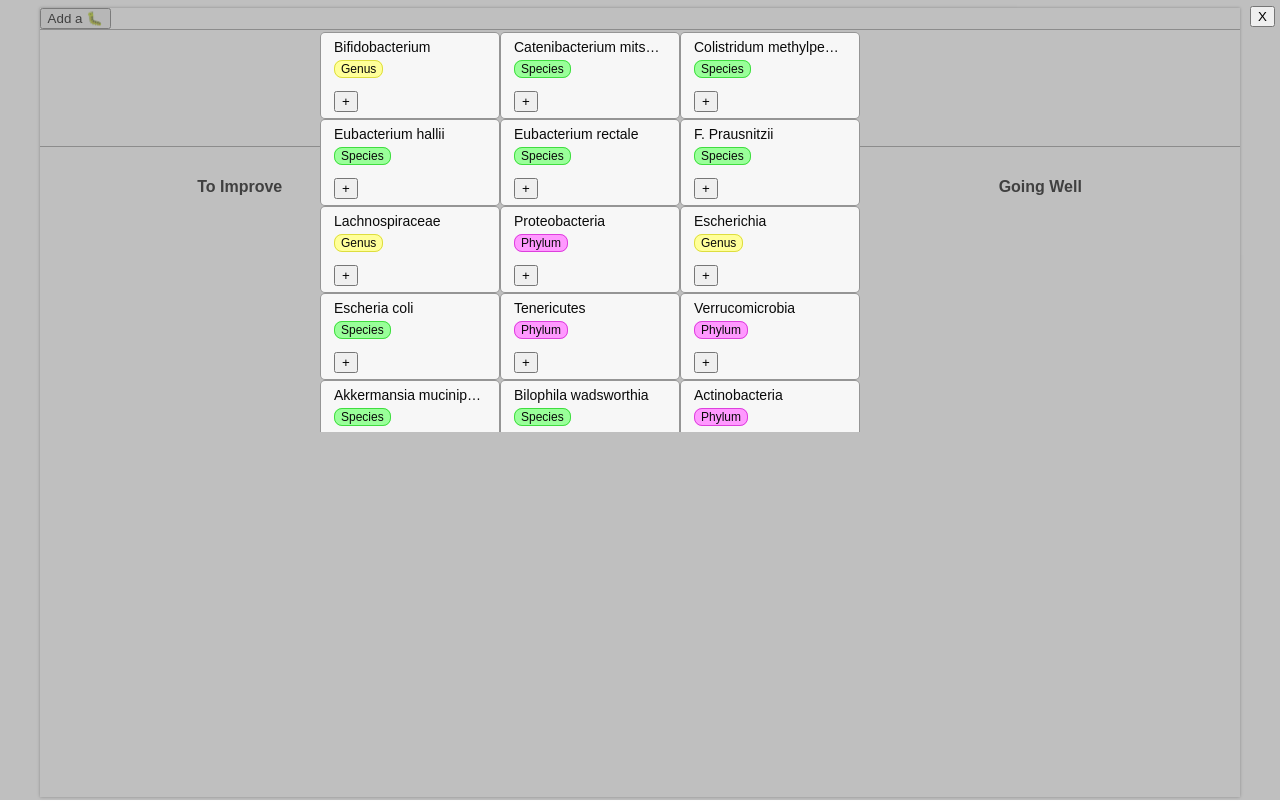
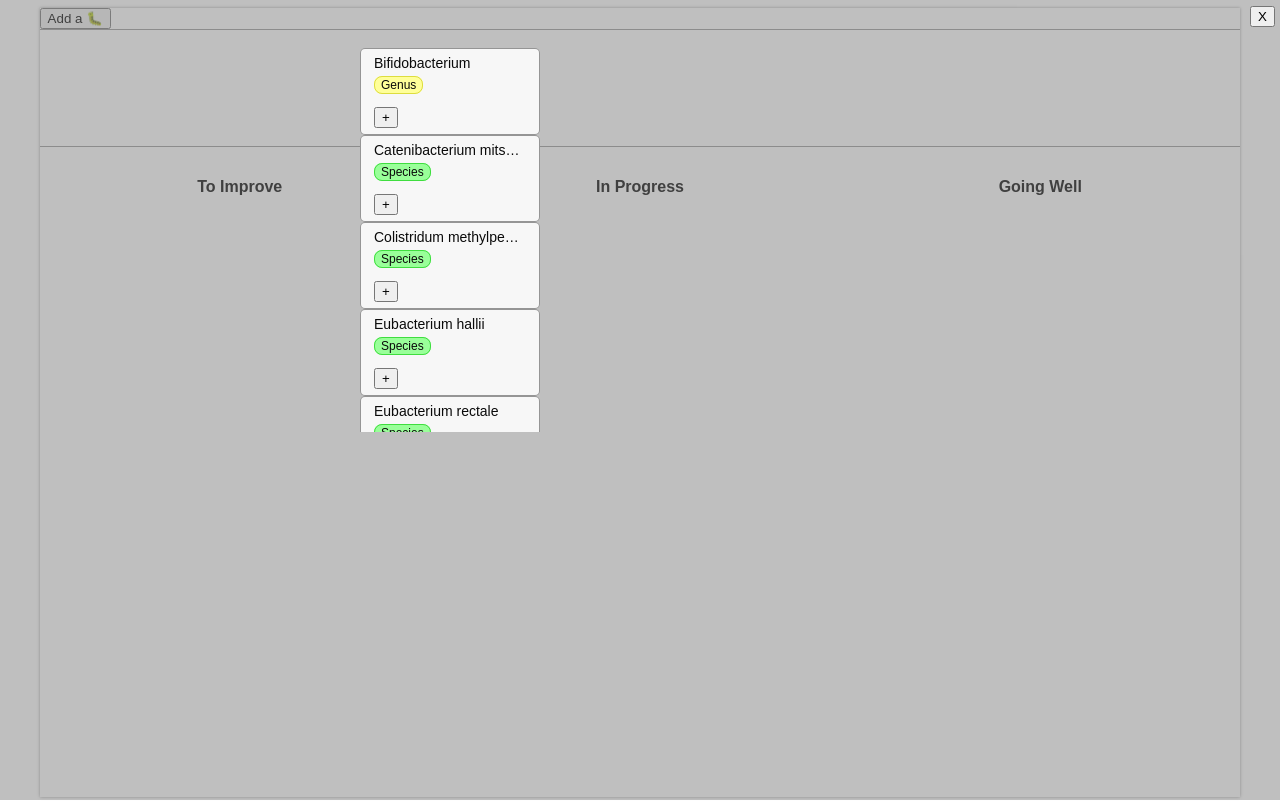
Before and after one commit to alex-j-garcia/probiotic-playbook, a React (Create React App) app: page / in a window 1280 px wide. Both pictures are taken after a click on the button "Add a 🐛". Built offline with nearby package versions, Linux system fonts and the light colour scheme; the HTML template or start-up script is replaced by a standard one.

Commit message:
Display BugDetails modal on card click

```diff
--- a/src/App.js
+++ b/src/App.js
@@ -1,6 +1,5 @@
 import { StateContextProvider } from './common/hooks/useGlobalState';
 import Overlay from './common/components/Overlay';
-import BugModal from './components/BugModal/BugModal';
 import Dashboard from './components/Dashboard/Dashboard';
 import './App.css';
 
--- a/src/common/components/Modal.js
+++ b/src/common/components/Modal.js
@@ -1,6 +1,31 @@
-export default function Modal({ children, }) {
+import { useGlobalState } from '../hooks/useGlobalState';
+import BugCardList from '../../components/BugCardList/BugCardList';
+import BugDetails from '../../components/BugDetails/BugDetails';
+
+export default function Modal() {
+  const [{ modalContent, }] = useGlobalState();
+  const Component = OverlayComponents[modalContent];
+
   return (
     <div className='Modal'>
-      <div className='Modal-content'>{children}</div>
+      <div className='Modal-content'>
+        <Component />
+      </div>
     </div>);
 }
+
+const OverlayComponents = {
+  bugCardList: BugCardList,
+  bugDetails: BugDetails,
+};
+
+// The Overlay displays a modal, but the modal is what dictates what the content will be
+
+// The Overlay has to render a certain type of modal:
+  // either the bug modal, or the bug details modal.
+  // first, I should create a common modal component. [√]
+  // The bugCard should have a handler that sets the content of the modal to the bug details.
+  // Anytime a bugCard is clicked on, it should display the bug details modal
+    // that means it has to trigger the overlay
+    // the modal has to render the bug details component
+    // the bug details component's body has to have the expected content
--- a/src/common/components/Overlay.js
+++ b/src/common/components/Overlay.js
@@ -1,29 +1,19 @@
 import { useGlobalState } from '../hooks/useGlobalState';
-import BugModal from '../../components/BugModal/BugModal';
+import Modal from './Modal';
 import Header from './Header';
 import Button from './Button';
 
-export default function Overlay({ children }) {
-  const [{ modalIsVisible, overlayChild, }, { hideOverlay }] = useGlobalState();
-  const Component = OverlayComponents[overlayChild];
+export default function Overlay() {
+  const [{ overlayIsVisible, }, { hideOverlay, }] = useGlobalState();
 
-  if (!modalIsVisible) return null;
+  if (!overlayIsVisible) return null;
 
   return (
     <div className='Overlay'>
       <Header>
         <Button handleClick={hideOverlay}>X</Button>
       </Header>
-      <Component />
+      <Modal />
     </div>
   );
 }
-
-const OverlayComponents = {
-  bugModal: BugModal,
-  bugCard: {},
-};
-
-// The Overlay has to render a certain type of modal:
-  // either the bug modal, or the card details modal.
-  // first, I should create a common modal component.
--- a/src/common/hooks/useGlobalState.js
+++ b/src/common/hooks/useGlobalState.js
@@ -18,12 +18,12 @@ const reducer = function (state, { type, payload }) {
     case 'SHOW_OVERLAY':
       return {
         ...state,
-        modalIsVisible: true,
+        overlayIsVisible: true,
       };
     case 'HIDE_OVERLAY':
       return {
         ...state,
-        modalIsVisible: false,
+        overlayIsVisible: false,
       };
     case 'ADD_TO_IMPROVE':
       return {
@@ -65,10 +65,10 @@ const reducer = function (state, { type, payload }) {
         ...state,
         dragTarget: null,
       }
-    case 'SET_OVERLAY_CHILD':
+    case 'SET_MODAL_CONTENT':
       return {
         ...state,
-        overlayChild: payload,
+        modalContent: payload,
       };
     default:
       return state;
@@ -76,14 +76,14 @@ const reducer = function (state, { type, payload }) {
 }
 
 const initialState = {
-  modalIsVisible: false,
+  overlayIsVisible: false,
   triage: [],
   bugBoard: [],
   toImprove: [],
   goingWell: [],
   inProgress: [],
   dragTarget: null,
-  overlayChild: null,
+  modalContent: null,
 };
 
 function StateContextProvider({ children }) {
@@ -138,8 +138,8 @@ function StateContextProvider({ children }) {
       dispatch({ type: 'ADD_DRAG_TARGET', payload: item }),
     removeDragTarget: () =>
       dispatch({ type: 'REMOVE_DRAG_TARGET', }),
-    setOverlayChild: (componentName) =>
-      dispatch({ type: 'SET_OVERLAY_CHILD', payload: componentName }),
+    setModalContent: (componentName) =>
+      dispatch({ type: 'SET_MODAL_CONTENT', payload: componentName }),
   };
 
   return (
--- a/src/components/BugCard/BugCard.css
+++ b/src/components/BugCard/BugCard.css
@@ -7,7 +7,7 @@
   background-color: hsl(0, 0%, 97%);
   font-size: 14px;
   color: hsl(0, 0%, 4%);
-  cursor: default;
+  cursor: pointer;
   text-align: left;
 }
 
--- a/src/components/BugCard/BugCard.js
+++ b/src/components/BugCard/BugCard.js
@@ -1,15 +1,23 @@
+import { useGlobalState } from '../../common/hooks/useGlobalState';
 import useCalcTextWidth from '../../common/hooks/useCalcTextWidth';
 import Badge from '../../common/components/Badge';
 import './BugCard.css';
 
-export default function BugCard({
-  item,
-  children = null,
-}) {
+export default function BugCard({ item, children, }) {
+  const [ , { setModalContent, showOverlay, }] = useGlobalState();
   const { name, type } = item;
   const clientWidth = useCalcTextWidth(name);
+
+  function handleClick({ target }) {
+    if (target.nodeName === 'button'.toUpperCase()) {
+      return;
+    }
+    showOverlay();
+    setModalContent('bugDetails');
+  }
+
   return (
-    <div className='BugCard'>
+    <div className='BugCard' onClick={handleClick}>
       <span title={clientWidth > 152 ? name : null}>{name}</span>
       <Badge type={type} />
       <div className='BugCard-children'>{children}</div>
--- a/src/components/BugModal/BugModal.js
+++ b/src/components/BugCardList/BugCardList.js
@@ -1,9 +1,9 @@
 import { useGlobalState } from '../../common/hooks/useGlobalState';
 import BugCard from '../BugCard/BugCard';
-import Modal from '../../common/components/Modal';
+import List from '../../common/components/List';
 import Button from '../../common/components/Button';
 
-export default function BugModal() {
+export default function BugCardList() {
   const [{
     modalList
   }, {
@@ -22,5 +22,5 @@ export default function BugModal() {
     </BugCard>
   ));
 
-  return <Modal>{cards}</Modal>;
+  return <List list={cards} />;
 }
--- a/src/components/BugDetails/BugDetails.js
+++ b/src/components/BugDetails/BugDetails.js
@@ -1,17 +1,26 @@
+import List from '../../common/components/List';
 import Badge from "../../common/components/Badge";
-import List from '../../common/components/List';
 
-export default function BugDetails({ item }) {
-  const { name, type, info, impact, recommendation, beneficiaries } = item;
-
+export default function BugDetails() {
+  // const { name, type, info, impact, recommendation, beneficiaries } = item;
   return (
     <div className='BugDetails'>
-      <h1>{name}</h1>
-      <Badge type={type} />
-      <p>{info}</p>
-      <p>{impact}</p>
-      <List list={recommendation} listStyle='disc' />
-      <List list={beneficiaries} listStyle='disc' />
+      <h1>Bug Details Component</h1>
     </div>
   );
+
+  // return (
+  //   <div className='BugDetails'>
+  //     <h1>{name}</h1>
+  //     <Badge type={type} />
+  //     <h2>General Info</h2>
+  //     <p>{info}</p>
+  //     <h2>Possible Impacts</h2>
+  //     <p>{impact}</p>
+  //     <h2>Recommendations</h2>
+  //     <List list={recommendation} listStyle='disc' />
+  //     <h2>Downstream Beneficiaries</h2>
+  //     <List list={beneficiaries} listStyle='disc' />
+  //   </div>
+  // );
 }
--- a/src/components/DashboardHeader/DashboardHeader.js
+++ b/src/components/DashboardHeader/DashboardHeader.js
@@ -3,11 +3,11 @@ import Header from '../../common/components/Header';
 import Button from '../../common/components/Button';
 
 export default function DashboardHeader() {
-  const [, { showOverlay, setOverlayChild }] = useGlobalState();
+  const [, { showOverlay, setModalContent, }] = useGlobalState();
 
   function handleClick() {
     showOverlay();
-    setOverlayChild('bugModal');
+    setModalContent('bugCardList');
   }
 
   return (
```
